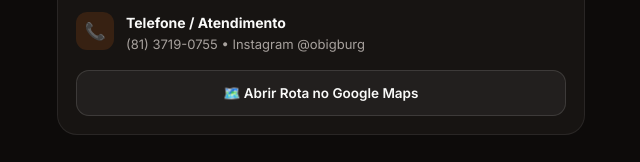
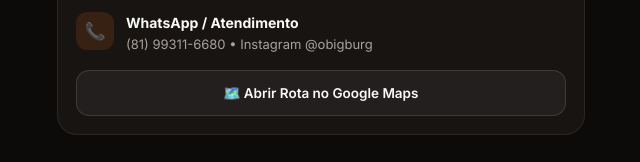
Before and after one commit to Brballack4/o-big-burg, a plain HTML site: page index.html in a window 1280 px wide. Shown: the part 1511-1673 px from the top of the page, 319-959 px from the left. Drawn offline with nearby package versions, Linux system fonts and the light colour scheme.

Commit message:
Update contact information and WhatsApp link

```diff
--- a/index.html
+++ b/index.html
@@ -690,8 +690,8 @@
         <div class="info-row">
           <div class="info-ico">📞</div>
           <div>
-            <h4>Telefone / Atendimento</h4>
-            <p>(81) 3719-0755 • Instagram @obigburg</p>
+            <h4>WhatsApp / Atendimento</h4>
+            <p>(81) 99311-6680 • Instagram @obigburg</p>
           </div>
         </div>
 
@@ -709,7 +709,7 @@
   <!-- Barra fixa inferior -->
   <div class="bottom-bar">
     <div class="bottom-inner">
-      <a href="https://wa.me/558137190755?text=Ol%C3%A1%2C%20O%20Big%20Burg!%20Vim%20pelo%20site." target="_blank" rel="noopener" class="btn-zap-bar">
+      <a href="https://wa.me/5581993116680?text=Ol%C3%A1%2C%20O%20Big%20Burg!%20Vim%20pelo%20site." target="_blank" rel="noopener" class="btn-zap-bar">
         💬 WhatsApp
       </a>
       <a href="https://www.goomer.app/o-big-burg" target="_blank" rel="noopener" class="btn-order-bar">
@@ -773,4 +773,4 @@
     };
   </script>
 </body>
-          </html>
+</html>
```
